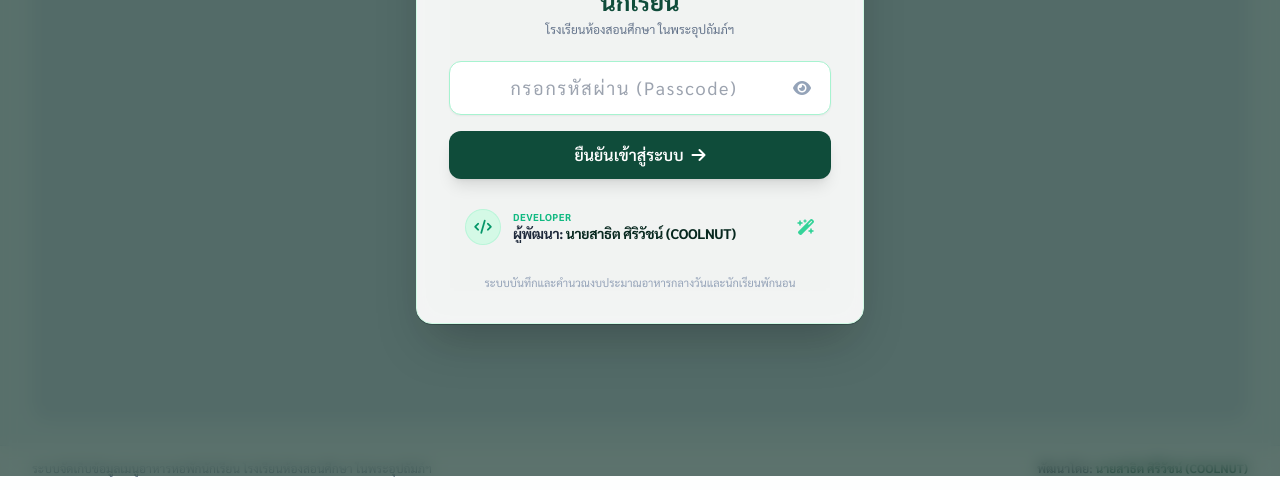
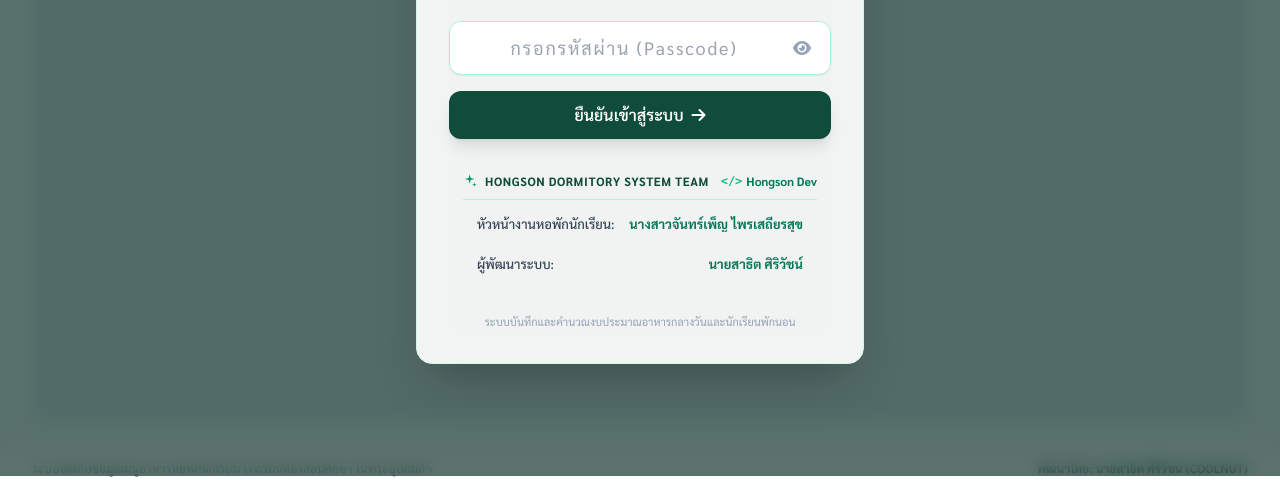
Before and after one commit to coolnut-academy/MealTrack-HongsonDromitory, a plain HTML site: page index.html in a window 1280 px wide. Shown: the part 324-814 px from the top of the page. Drawn offline with nearby package versions, Linux system fonts and the light colour scheme; no server answers.

Commit message:
update names of establisher

```diff
--- a/css/styles.css
+++ b/css/styles.css
@@ -143,18 +143,34 @@ html, body {
     border: 1px solid #c7d2fe;
 }
 
-/* Dev Badge Pill Styling (Clean & Responsive) */
-.dev-badge-pill {
-    background: #f2fbf6;
-    border: 1px solid #bbf7d0;
-    box-shadow: 0 2px 12px -2px rgba(16, 185, 129, 0.12);
+/* Dev / Team Badge Card Styling (Clean, Mint & Responsive) */
+.dev-badge-pill,
+.team-badge-card {
+    background: #f0fdf9;
+    border: 1.5px solid #a7f3d0;
+    border-radius: 20px;
+    box-shadow: 0 4px 18px -4px rgba(16, 185, 129, 0.12);
     transition: all var(--transition-fast);
 }
 
-.dev-badge-pill:hover {
-    border-color: #86efac;
-    box-shadow: 0 4px 16px -2px rgba(16, 185, 129, 0.2);
+.dev-badge-pill:hover,
+.team-badge-card:hover {
+    border-color: #6ee7b7;
+    box-shadow: 0 6px 22px -4px rgba(16, 185, 129, 0.18);
     background: #ecfdf5;
+}
+
+.team-badge-row {
+    background: #ffffff;
+    border: 1px solid rgba(167, 243, 208, 0.6);
+    border-radius: 14px;
+    box-shadow: 0 1px 3px rgba(0, 0, 0, 0.03);
+    transition: all var(--transition-fast);
+}
+
+.team-badge-row:hover {
+    border-color: #a7f3d0;
+    box-shadow: 0 2px 6px rgba(16, 185, 129, 0.08);
 }
 
 /* Toast Container */
--- a/index.html
+++ b/index.html
@@ -103,28 +103,37 @@
                 </button>
             </form>
 
-            <!-- DEV BADGE PILL -->
-            <div class="mt-5 max-w-sm mx-auto">
-                <div
-                    class="dev-badge-pill rounded-full px-3.5 py-2 sm:px-4 sm:py-2.5 flex items-center justify-between gap-2.5 sm:gap-3 transition-all cursor-default">
-                    <!-- Code Icon circle -->
-                    <div
-                        class="w-8 h-8 sm:w-9 sm:h-9 rounded-full bg-emerald-100/90 border border-emerald-200/60 flex items-center justify-center text-emerald-600 flex-shrink-0">
-                        <i class="fa-solid fa-code text-xs sm:text-sm font-bold"></i>
-                    </div>
-
-                    <!-- Developer Info Text -->
-                    <div class="flex flex-col text-left flex-1 min-w-0">
-                        <span
-                            class="text-[9px] sm:text-[10px] font-bold text-emerald-500 tracking-wider uppercase leading-tight">DEVELOPER</span>
-                        <div class="text-xs sm:text-sm font-bold text-slate-800 tracking-tight truncate leading-snug">
-                            ผู้พัฒนา: <span class="text-emerald-950">นายสาธิต ศิริวัชน์ (COOLNUT)</span>
+            <!-- DEV / TEAM BADGE CARD -->
+            <div class="mt-5 w-full max-w-sm mx-auto">
+                <div class="team-badge-card p-3 sm:p-3.5 text-left transition-all cursor-default">
+                    <!-- Header Row -->
+                    <div class="flex items-center justify-between gap-2 pb-2.5 border-b border-emerald-200/80">
+                        <div class="flex items-center gap-1.5 text-emerald-850 font-bold text-[11px] sm:text-xs tracking-wider uppercase">
+                            <svg class="w-4 h-4 text-emerald-600 shrink-0" viewBox="0 0 24 24" fill="currentColor">
+                                <path d="M10 2L11.5 7.5L17 9L11.5 10.5L10 16L8.5 10.5L3 9L8.5 7.5L10 2Z" />
+                                <path d="M17 14L17.8 16.8L20.5 17.5L17.8 18.2L17 21L16.2 18.2L13.5 17.5L16.2 16.8L17 14Z" />
+                            </svg>
+                            <span>Hongson Dormitory System Team</span>
+                        </div>
+                        <div class="flex items-center gap-1 text-[11px] sm:text-xs font-bold text-emerald-600 shrink-0">
+                            <span class="font-mono text-emerald-500 font-extrabold">&lt;/&gt;</span>
+                            <span class="text-emerald-700 font-bold">Hongson Dev</span>
                         </div>
                     </div>
 
-                    <!-- Sparkle Icon -->
-                    <div class="text-emerald-400 text-sm sm:text-base flex-shrink-0 pl-1">
-                        <i class="fa-solid fa-wand-magic-sparkles"></i>
+                    <!-- Member List -->
+                    <div class="mt-2 space-y-1.5 sm:space-y-2">
+                        <!-- Head of Dormitory -->
+                        <div class="team-badge-row px-3 sm:px-3.5 py-2 flex items-center justify-between gap-2">
+                            <span class="text-xs sm:text-[13px] font-medium text-slate-700 whitespace-nowrap">หัวหน้างานหอพักนักเรียน:</span>
+                            <span class="text-xs sm:text-[13px] font-bold text-emerald-700 text-right truncate">นางสาวจันทร์เพ็ญ ไพรเสถียรสุข</span>
+                        </div>
+
+                        <!-- System Developer -->
+                        <div class="team-badge-row px-3 sm:px-3.5 py-2 flex items-center justify-between gap-2">
+                            <span class="text-xs sm:text-[13px] font-medium text-slate-700 whitespace-nowrap">ผู้พัฒนาระบบ:</span>
+                            <span class="text-xs sm:text-[13px] font-bold text-emerald-700 text-right truncate">นายสาธิต ศิริวัชน์</span>
+                        </div>
                     </div>
                 </div>
             </div>
```
